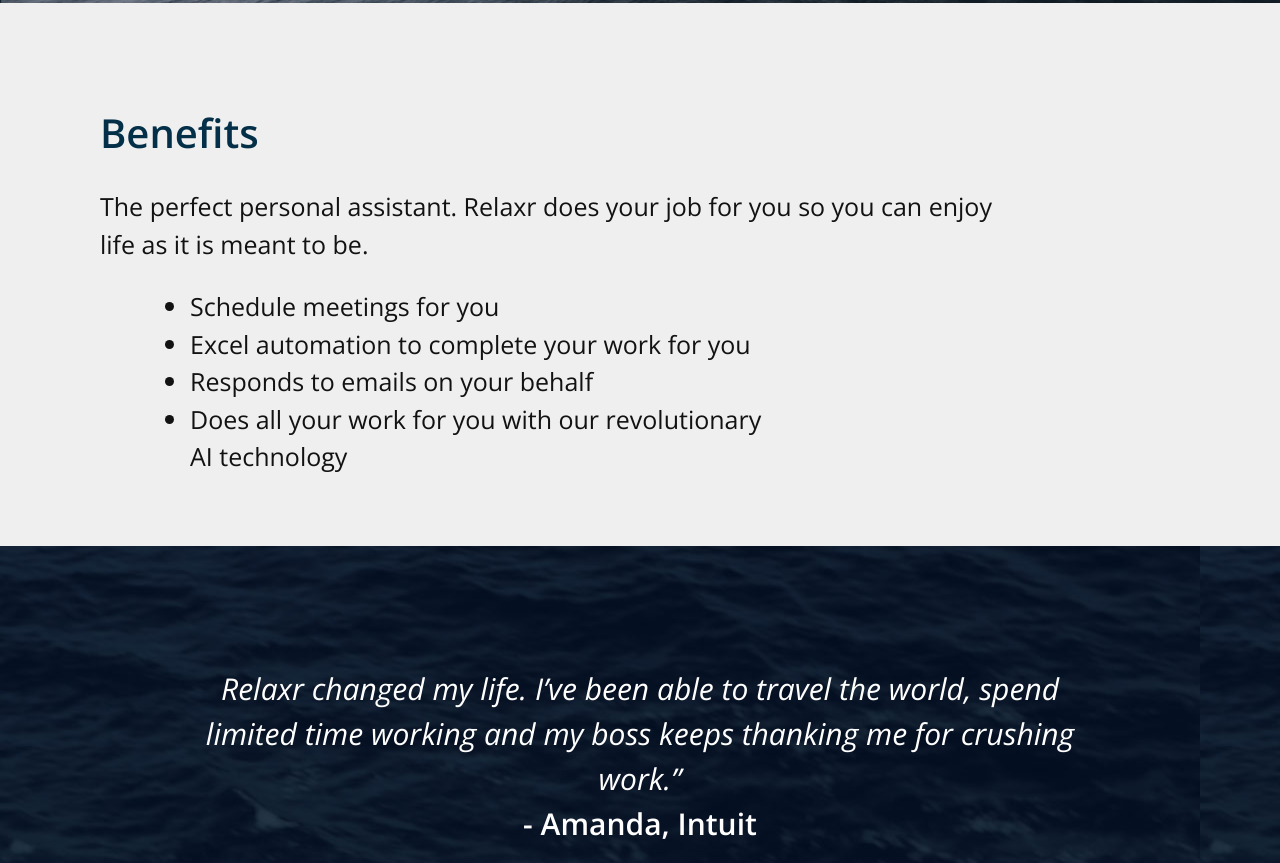
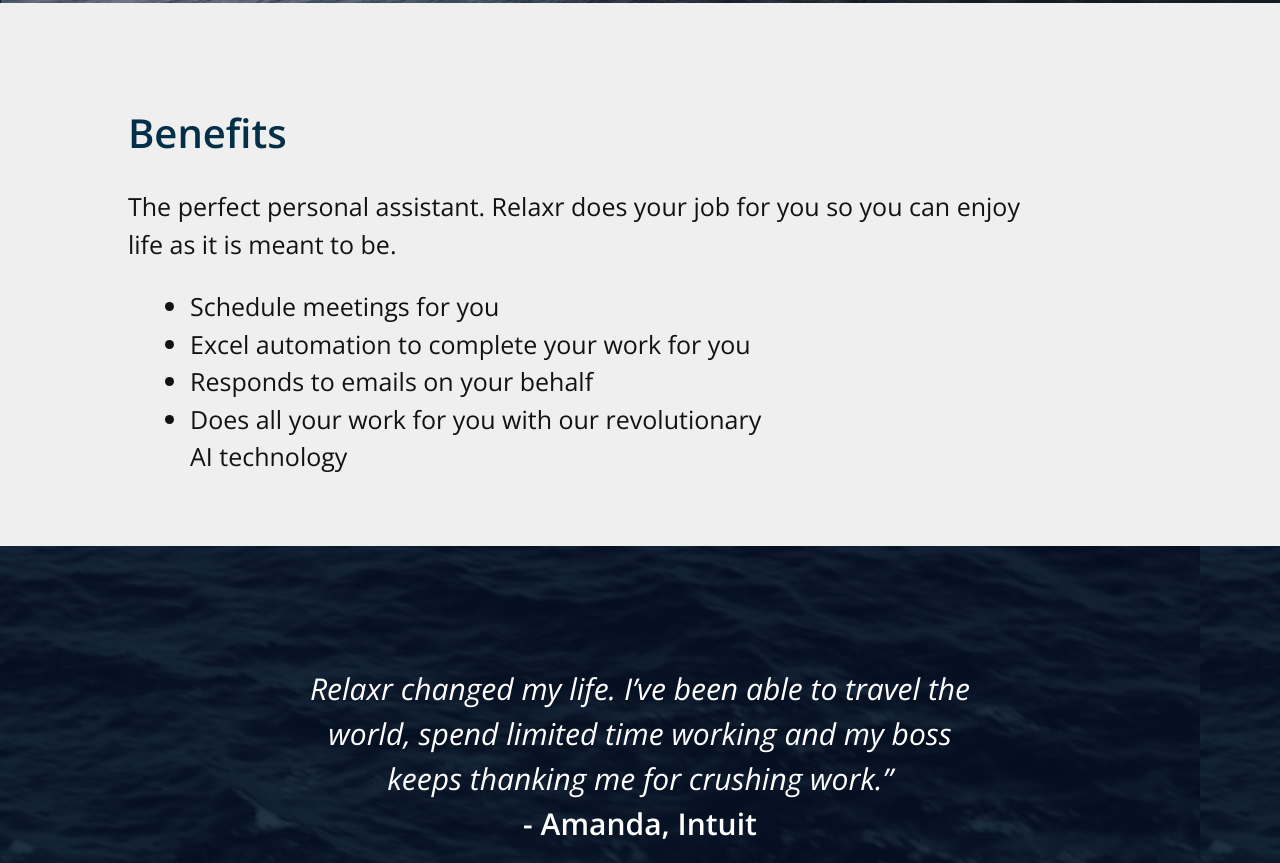
Before and after one commit to MiaCarulla/ga_assignment_week_2, a plain HTML site: page index.html in a window 1280 px wide. Shown: the part 597-1460 px from the top of the page. Drawn offline with nearby package versions, Linux system fonts and the light colour scheme.

Commit message:
Bits and bops

```diff
--- a/css/style.css
+++ b/css/style.css
@@ -48,7 +48,7 @@ h1 {
 h2.black_benefit {
 	margin-top:0px;
 	text-align: left;
-	margin-left: 100px;
+	margin-left: 10%;
 	color: #033048;
 	padding-top:100px;
 	margin-bottom:20px;
@@ -70,8 +70,8 @@ h3 {
 	font-weight: 300;
 	font-size: 30px;
 	text-align: center;
-	margin-left: 200px;
-	margin-right: 200px;
+	margin-left: 300px;
+	margin-right: 300px;
 	color: white;
 	padding-top: 120px;
 	margin-top: 0px;
@@ -93,11 +93,10 @@ h4 {
 
 .benefits p {
 	text-align:left;
-	padding-right: 50%;
 	padding-right:20%;
 	font-size: 25px;
 	font-weight: 300;
-	margin-left: 100px;
+	margin-left: 10%;
 	color: #121212;
 }
 
```
